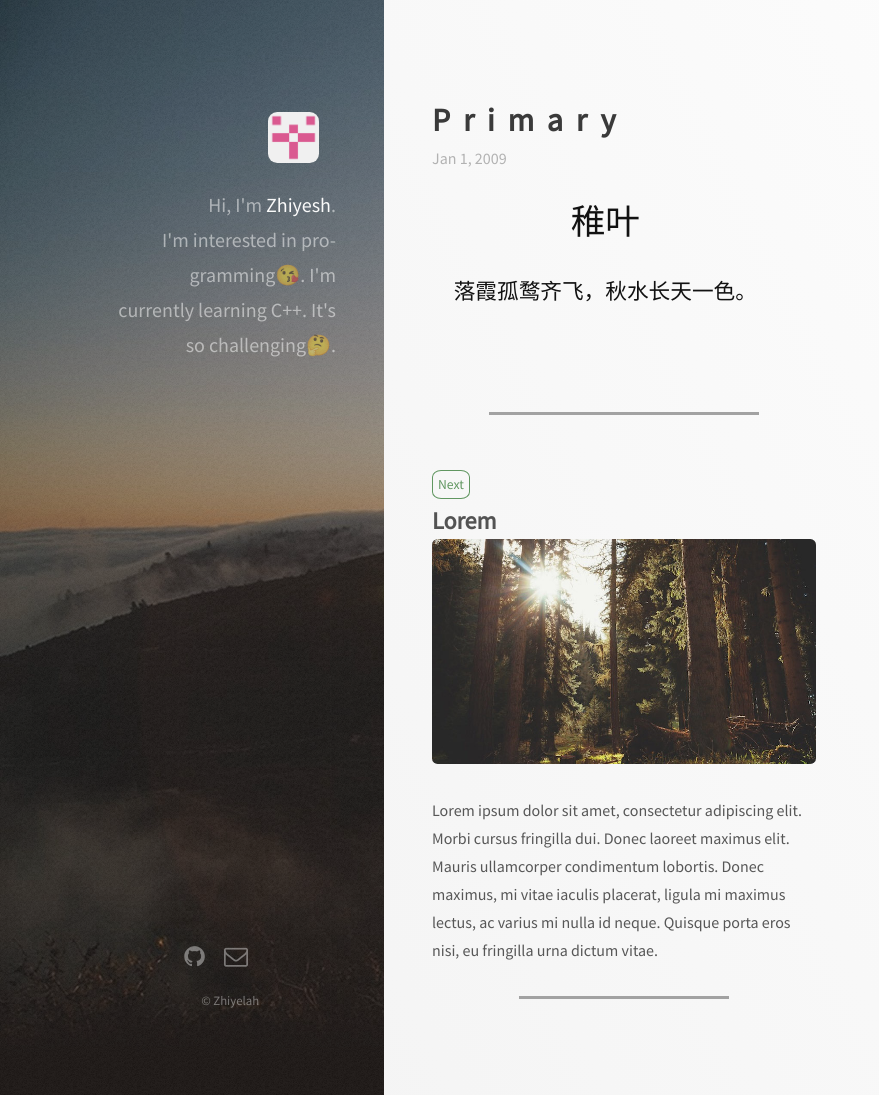
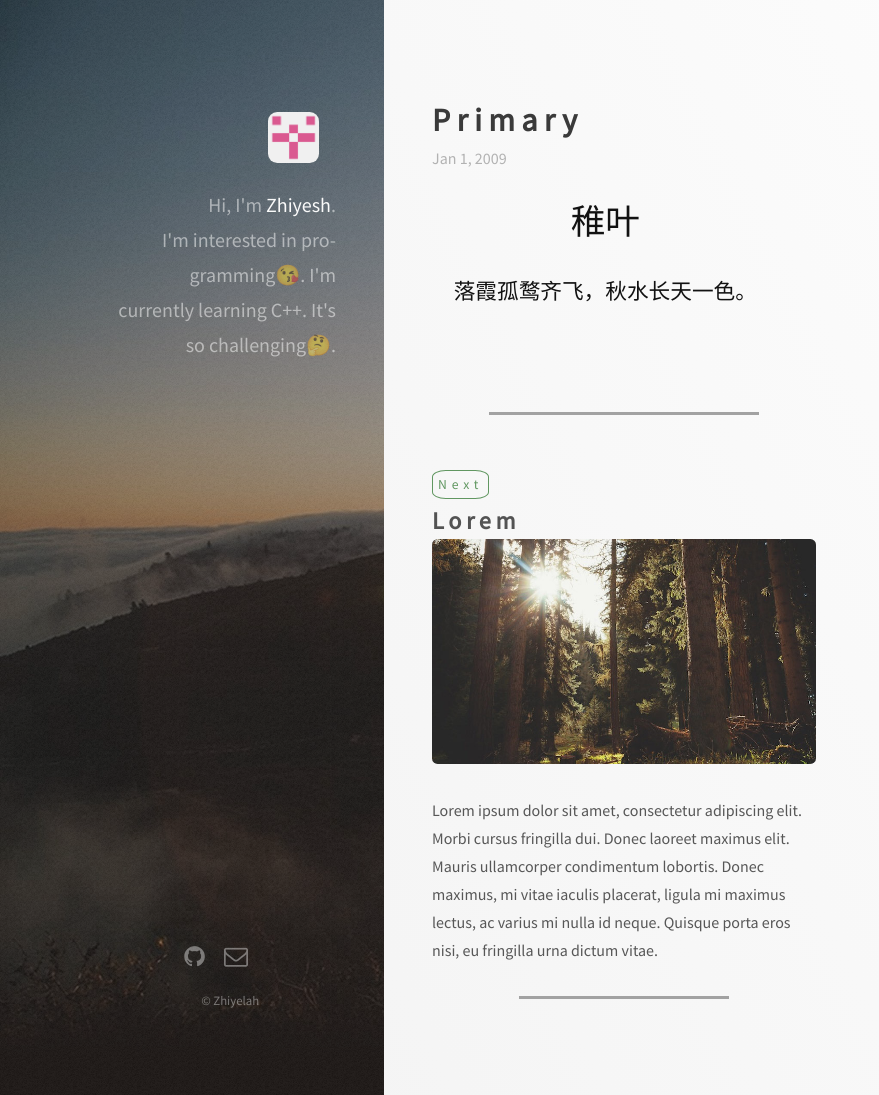
Before and after one commit to Zhiyelah/zhiyelah.github.io, a Jekyll site: the page built from _posts/2009-01-01-Primary.md, in a window 1280 px wide and 1095 px high. Shown: the whole window, without its empty margins (0-879 px from the left). Built offline with Jekyll 4.4.1, drawn with Linux system fonts in a browser that asks for light colours; nearby versions of some CDN libraries.

Commit message:
Update main.css

```diff
--- a/css/main.css
+++ b/css/main.css
@@ -1595,6 +1595,7 @@
 		a.hover {
 			white-space: pre-line;
 			font-weight: 600;
+			letter-spacing: 0.2em;
 		}
 
 		a.hover fade {
@@ -1651,7 +1652,7 @@
 	}
 
 	h1.post-title {
-		letter-spacing: 0.4em;
+		letter-spacing: 0.2em;
 	}
 
 	h2 {
```
